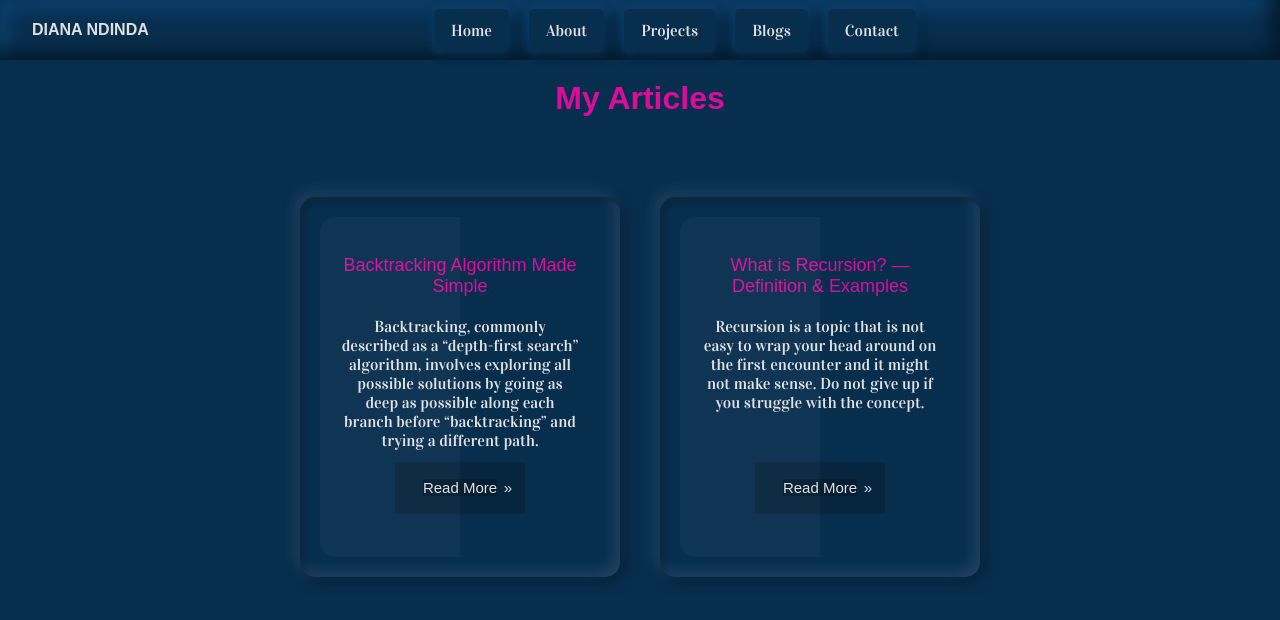
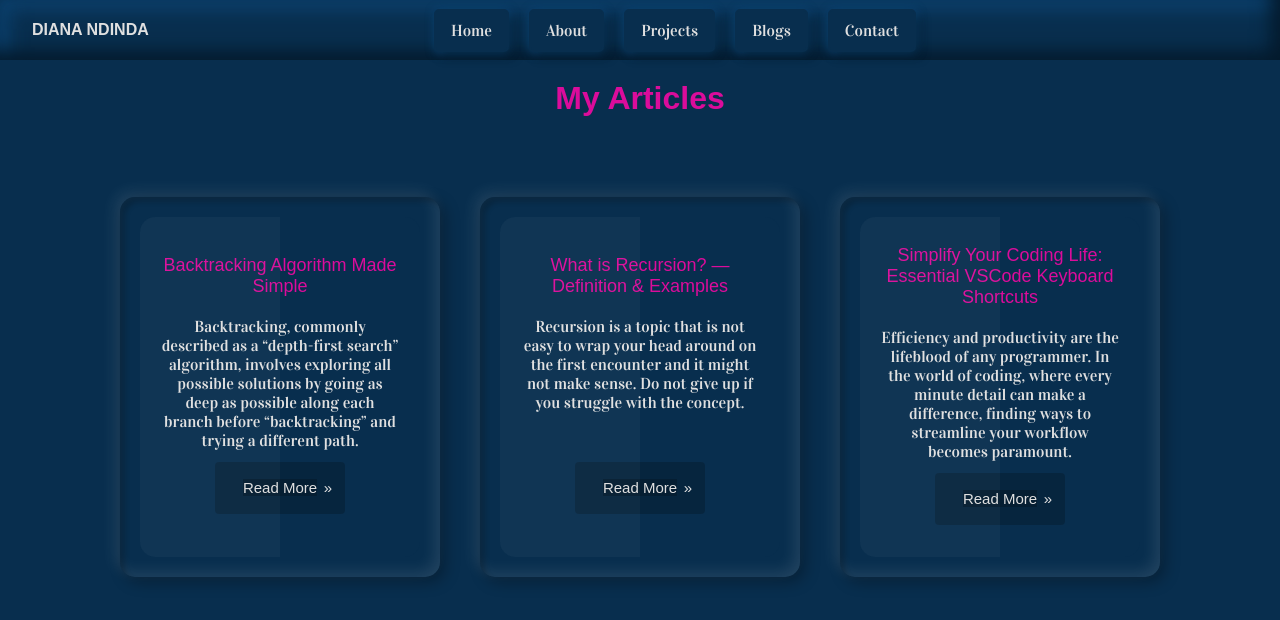
Before and after one commit to Diana-nyamai/ndinda_portfolio, a React (Create React App) app: page /Blogs in a window 1280 px wide. Shown: the top 620 px of the page. Built offline with nearby package versions, Linux system fonts and the light colour scheme; a web font is replaced by a local one.

Commit message:
Addiing new article

```diff
--- a/src/pages/Blogs.js
+++ b/src/pages/Blogs.js
@@ -14,6 +14,12 @@ function Blogs() {
       content:
         "Recursion is a topic that is not easy to wrap your head around on the first encounter and it might not make sense. Do not give up if you struggle with the concept.",
       link: "https://medium.com/@dnyamai.dn/what-is-recursion-definition-examples-efdedb2024c4",
+    },
+    {
+      title: "Simplify Your Coding Life: Essential VSCode Keyboard Shortcuts",
+      content:
+        "Efficiency and productivity are the lifeblood of any programmer. In the world of coding, where every minute detail can make a difference, finding ways to streamline your workflow becomes paramount.",
+      link: "https://medium.com/@dnyamai.dn/simplify-your-coding-life-essential-vscode-keyboard-shortcuts-a37f94a476b3",
     },
   ];
   return (
```
